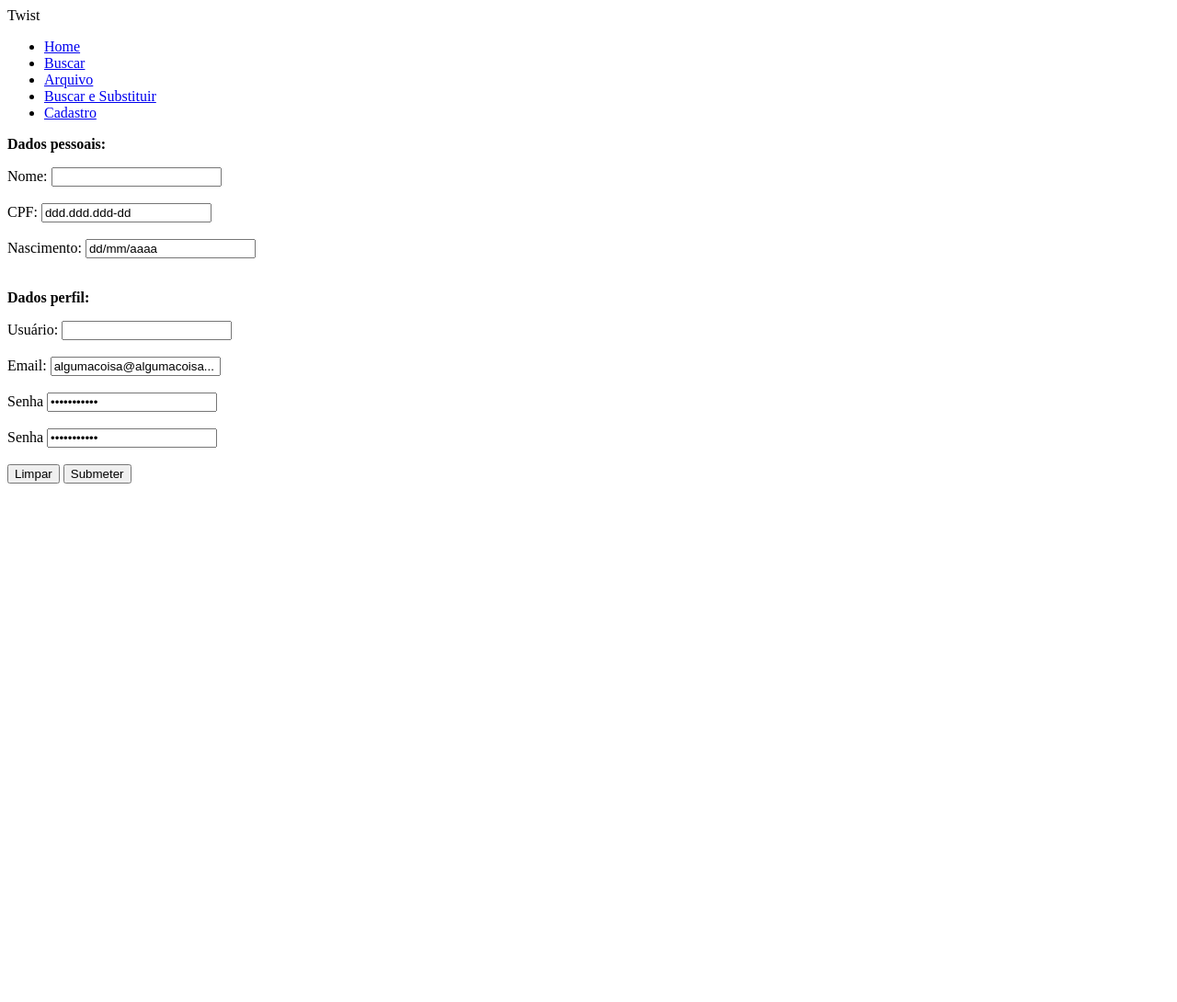
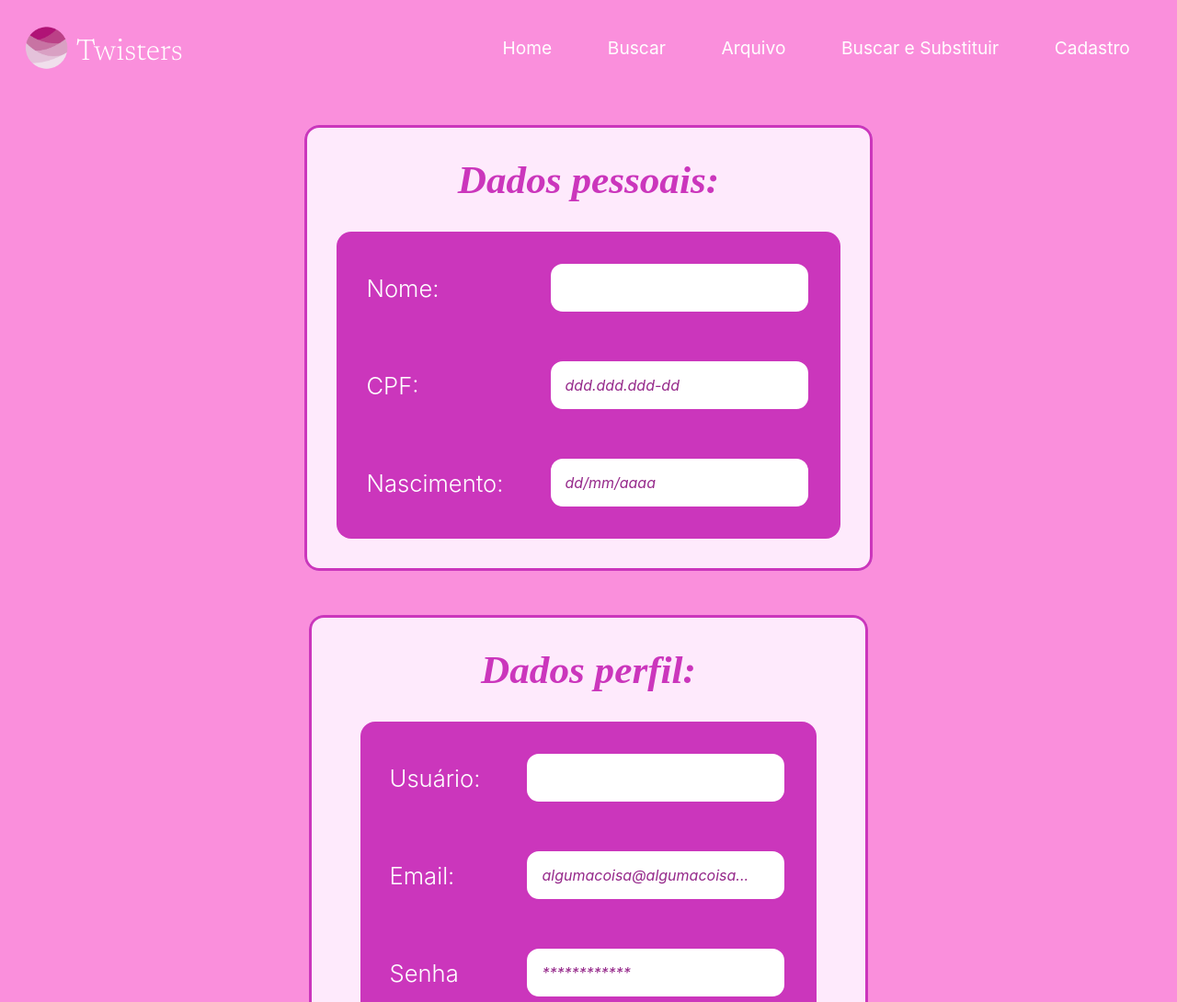
Before and after one commit to twistpucrio/2024_projetoFormularioG1, a plain HTML site: page pages/Cadastro.html in a window 1280 px wide. Shown: the top 1090 px of the page at 92% size. Before the commit the page ends 800 px from the top, so only its background shows below. Drawn offline with Linux system fonts and the light colour scheme; files that its build step writes are made by us from their sources; a web font is replaced by a local one.

Commit message:
Adicionando a estilização e as classes no arquivo html da página Cadastro.

```diff
--- a/pages/Cadastro.html
+++ b/pages/Cadastro.html
@@ -1,14 +1,21 @@
 <!DOCTYPE html>
-<html lang="en">
+<html lang="pt-br">
 <head>
     <meta charset="UTF-8">
     <meta name="viewport" content="width=device-width, initial-scale=1.0">
     <title>Cadastro</title>
-    <link rel="stylesheet" href="estilo.css">
+    <link rel="stylesheet" href="../styles/reset.css">
+    <link rel="stylesheet" href="../styles/base.css">
+    <link rel="stylesheet" href="../styles/cadastro.css">
+
 </head>
 <body>
     <div id="conteudo">
-        <header id="header"> Twist </header>
+        <header class="cabecalho" id="header">
+            <figure class="logo" >
+                <img class="logo__imagem" src="/img/logo-twist.png" alt="">
+                <figcaption class="logo__titulo">Twisters</figcaption>
+            </figure>
             <nav class="navegacao" id="navigator">
                 <ul class="navegacao__container">
                     <li class="navegacao__container__links"><a href="../index.html">Home</a></li>
@@ -18,38 +25,60 @@
                     <li class="navegacao__container__links"><a href="Cadastro.html">Cadastro</a></li>
                 </ul>
             </nav>
-        <section>
-            <form action="">
-                <p><strong>Dados pessoais: </strong></p>
+        </header>
+        <section class="principal">
+            <form class="formulario">
+                <fieldset class="panel formulario__dados">
+                    <h3 class="formulario__dados__titulo">Dados pessoais:</h3>
+                    <div class="formulario__dados__input">
+                        <div class="formulario__dados__input__area">
                             <label for="nome">Nome: </label>
                             <input type="text" name="nome" id="nome">
-                <br/><br/>
+                        </div>
+                        <div class="formulario__dados__input__area">
                             <label for="nome">CPF: </label>
-                <input type="text" value="ddd.ddd.ddd-dd" name="cpf" id="cpf">
-                <br/><br/>
+                            <input type="text" placeholder="ddd.ddd.ddd-dd" name="cpf" id="cpf">
+                        </div>
+                        <div class="formulario__dados__input__area">
                             <label for="dataNascimento">Nascimento: </label>
-                <input type="data" value="dd/mm/aaaa" name="dataNascimento" id="dataNascimento">
-                <br/><br/>
-
-                <p><strong> Dados perfil: </strong></p>
+                            <input type="data" placeholder="dd/mm/aaaa" name="dataNascimento" id="dataNascimento">
+                        </div>
+                    </div>
+                </fieldset>
+                <fieldset class="panel formulario__dados">
+                    <h3 class="formulario__dados__titulo"> Dados perfil: </h3>
+                    <div class="formulario__dados__input">
+                        <div class="formulario__dados__input__area">
                             <label for="usu">Usuário: </label>
                             <input type="text" id="usu">
-                <br/><br/>
+                        </div>
+                        <div class="formulario__dados__input__area">
                             <label for="mail">Email: </label>
-                <input type="text" value="algumacoisa@algumacoisa..." id="mail">
-                <br/><br/>
+                            <input type="text" placeholder="algumacoisa@algumacoisa..." id="mail">
+                        </div>
+                        <div class="formulario__dados__input__area">
                             <label for="senha">Senha </label>
-                <input type="password" value="senhanshshs" id="senha">
-                <br/><br/>
-                <label for="senha">Senha </label>
-                <input type="password" value="senhanshshs" id="senha">
-                <br/><br/>
-                <input type="button" value="Limpar"
+                            <input type="password" placeholder="************" id="senha">
+                        </div>
+                        <div class="formulario__dados__input__area">
+                            <label for="senha">Senha: </label>
+                            <input type="password" placeholder="************" id="senha">
+                        </div>
+                    </div>
+                    <div class="formulario__dados__botoes">
+                        <input class="botao" type="button" value="Limpar"
                         id="btnLimpar">
-                <input type="button" value="Submeter"
+                        <input class="botao" type="button" value="Submeter"
                         id="btnSubmeter">
+                    </div>
+                </fieldset>
             </form>
         </section>
-        <footer></footer>
+        <footer class="rodape">
+            <a class="rodape__link" href="https://github.com/twistpucrio/formGrupo1">
+                <img class="rodape__link__imagem" src="/img/githubicon.png" alt="Github">
+            </a>
+            <p class="rodape__paragrafo"> <strong>Desenvolvido por</strong> — Danielle Guimarães e Vitória Carteri </p>
+        </footer>
 </body>
 </html>
--- /dev/null
+++ b/styles/cadastro.css
@@ -0,0 +1,102 @@
+.panel {
+    display: flex;
+    flex-direction: column;
+    align-items: center;
+    background-color: #feeafc;
+    width: 50%;
+    height: 20%;
+    border: 0.2rem #CB36BC solid;
+    border-radius: 1rem;
+    padding: 2rem;
+    gap: 2rem;
+}
+.principal{
+    display: flex;
+    flex-direction: column;
+    align-items: center;
+    width: 100%;
+    height: 70%;
+    padding: 2rem;
+}
+.formulario{
+    width: 100%;
+    height: 60%;
+    display: flex;
+    flex-direction: column;
+    gap: 3rem;
+    align-items: center;
+
+}
+
+.formulario__dados__titulo{
+    text-align: center;
+    color: #CB36BC;
+    font-size: 2.7rem;
+    font-family: 'Newsreader';
+    font-style: italic;
+}
+.formulario__dados__input{
+    display: flex;
+    flex-direction: column;
+    background-color: #CB36BC;
+    border-radius: 1rem;
+    padding: 2rem;
+    gap: 3rem;
+}
+.formulario__dados__input__area{
+    display: flex;
+    justify-content: space-between;
+    gap: 3rem;
+    align-items: center;
+}
+.formulario__dados__input__area label{
+    color: #fff;
+    font-size: 1.6rem;
+    font-family: 'Inter';
+    font-weight: 300;
+}
+.formulario__dados__input__area input{
+    color: #95288a;
+    border: 0.2rem #CB36BC solid;
+    font-size: 1rem;
+    font-family: 'Inter';
+    padding: 1rem;
+    border-radius: 1rem;
+}
+
+input::placeholder {
+    color: #95288a;
+    font-style: italic;
+}
+
+.formulario__dados__botoes{
+    width: 30%;
+    height: 10%;
+    display: flex;
+    gap: 2rem;
+}
+.botao{
+    text-align: center;
+    width: 60%;
+    height: 6%;
+    border: 0.2rem #CB36BC solid;
+    border-radius: 1rem;
+    padding: 1.3rem;
+    font-size: 1rem;
+    background-color: #fff;
+    color: #CB36BC;
+    font-family: 'Inter';
+    gap: 2rem;
+    font-weight: 200;
+}
+text:focus {
+    border-color: #95288a;
+    background-color: #fff;
+}
+
+.botao:hover{
+    background-color: #CB36BC;
+    border-radius: 1rem;
+    color: #fff;
+    font-weight: 500;
+}
```
Lines whose indentation alone changed are shown as unchanged.
